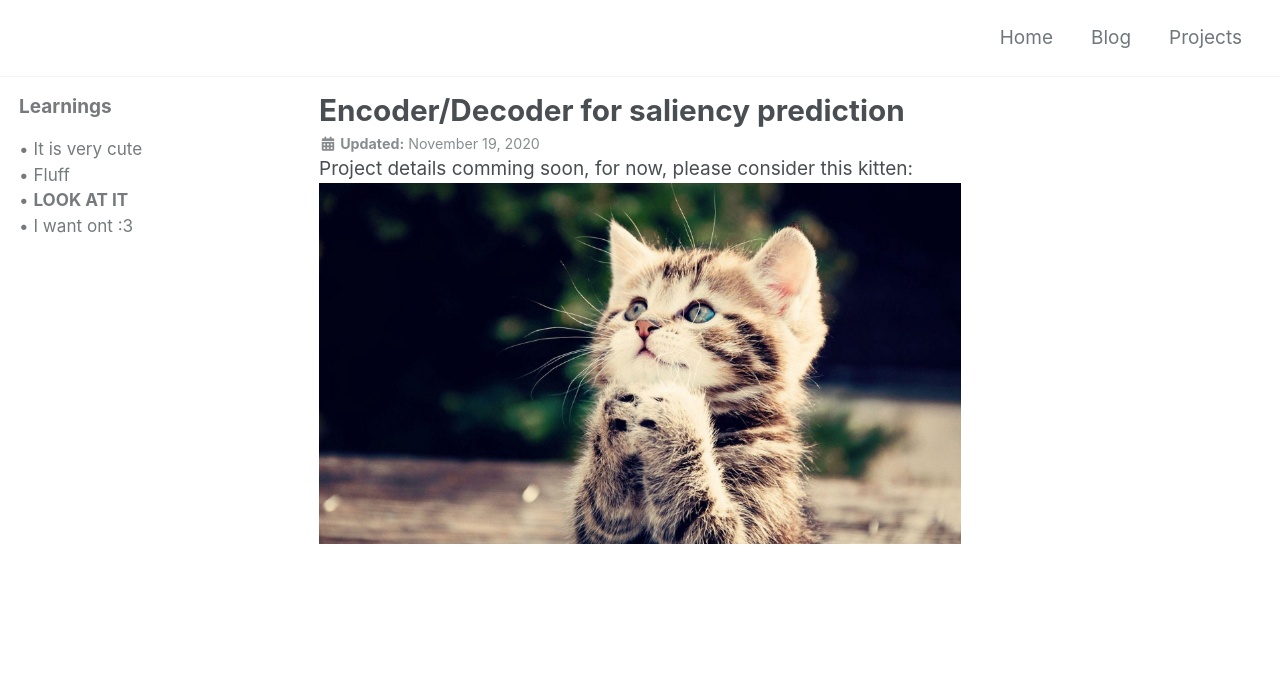
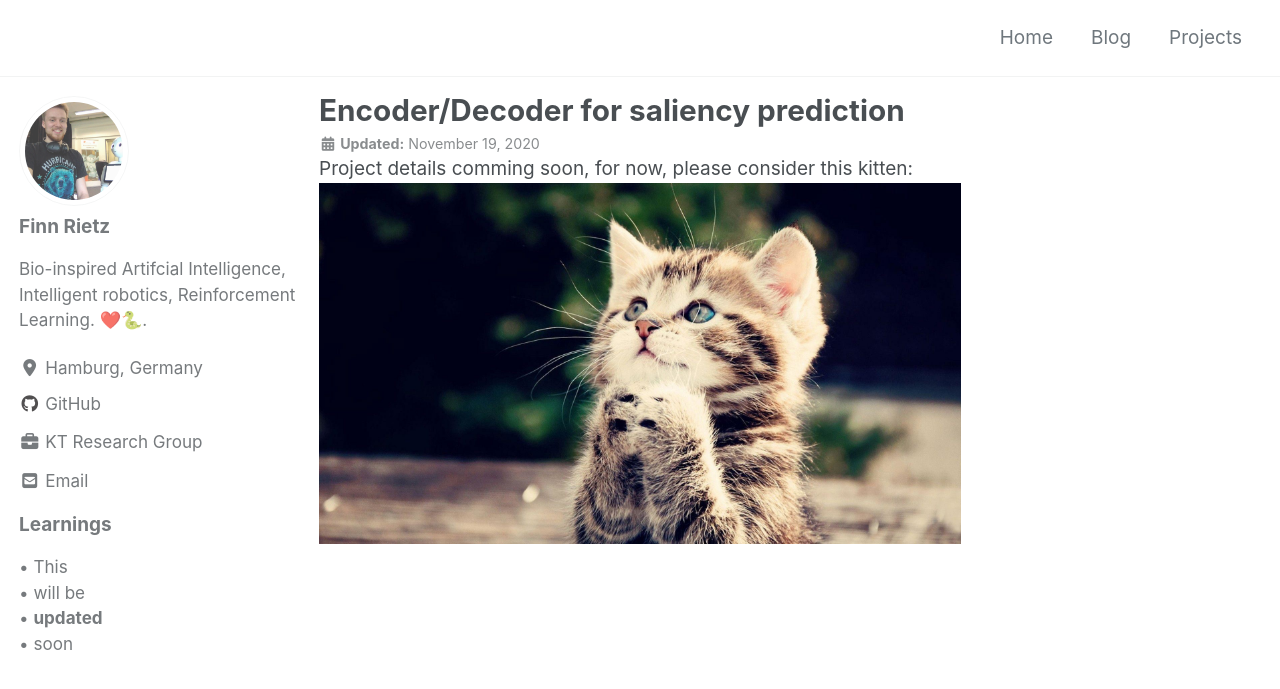
Before and after one commit to frietz58/frietz58.github.io, a Jekyll site: the page built from _projects/encoder_decoder.md, in a window 1280 px wide and 900 px high. Shown: the top 689 px of the window. Built offline with Jekyll 4.4.1, drawn with Linux system fonts in a browser that asks for light colours; cached includes are drawn as plain includes; nearby versions of some CDN libraries.

Commit message:
update encoder decoder

```diff
--- a/_projects/encoder_decoder.md
+++ b/_projects/encoder_decoder.md
@@ -1,16 +1,17 @@
 ---
 title: "Encoder/Decoder for saliency prediction"
 published: true
+author_profile: true
 teaser: >-
-    Prediction of salient image regions with an Encder/Decoder CNN architecture
+    Prediction of salient image regions with an Encder/Decoder CNN architecture.
 header:
   # image: /assets/img/forest.jpg
   teaser: /assets/img/encoder_decoder/teaser_0.png
 sidebar:
   - title: Learnings
     text: >-
-      &#8226; It is very cute<br>&#8226; Fluff<br>&#8226;
-      <b>LOOK AT IT</b><br>&#8226; I want ont :3
+      &#8226; This<br>&#8226; will be<br>&#8226;
+      <b>updated</b><br>&#8226; soon
 #gallery:
 #  - url: /assets/img/forest.jpg
 #    image_path: /assets/img/forest.jpg
```
